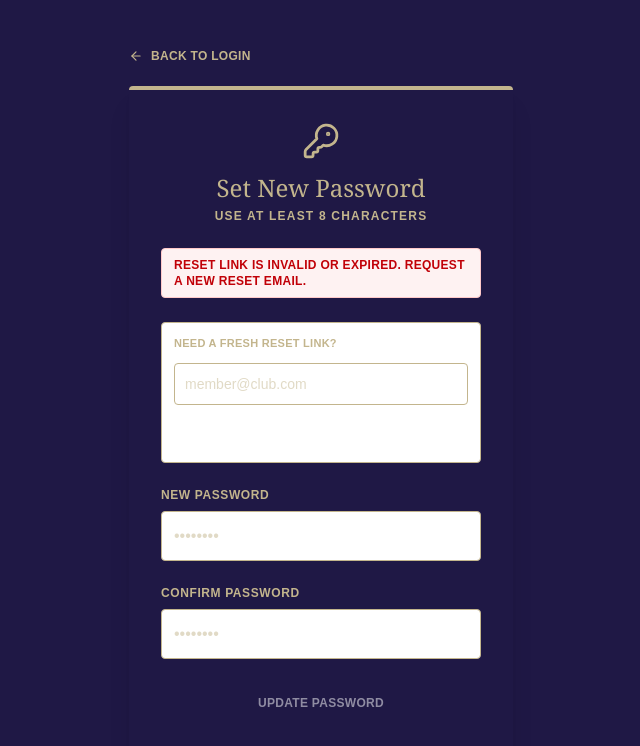
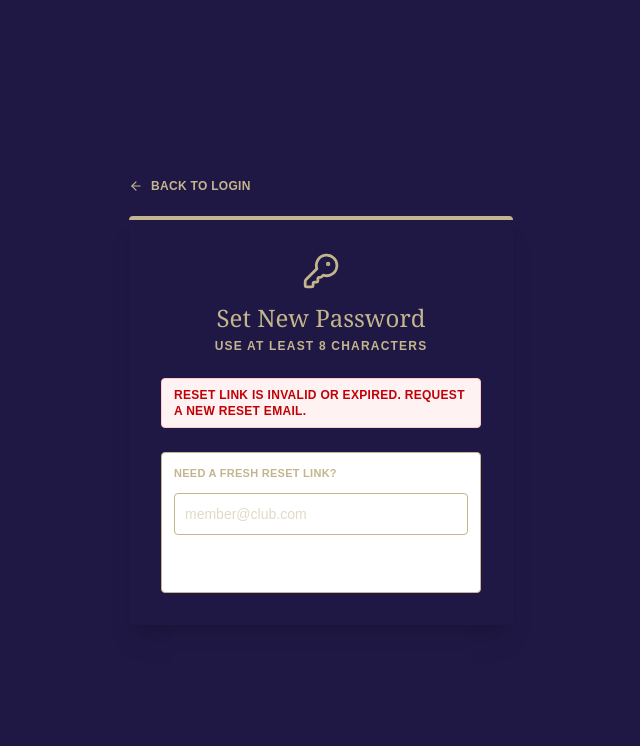
Before and after one commit to house7784/golf-trip-app, a Next.js app: page /login/reset-password in a window 1280 px wide. Shown: the top 746 px of the page, without its empty margins (319-959 px from the left). Built offline with nearby package versions, Linux system fonts and the light colour scheme; no server answers.

Commit message:
feat: refactor reset password form structure and improve success message handling

```diff
--- a/app/login/reset-password/page.tsx
+++ b/app/login/reset-password/page.tsx
@@ -162,7 +162,7 @@ function ResetPasswordContent() {
         </Link>
       </div>
 
-      <form onSubmit={handleSubmit} className="w-full max-w-sm bg-club-paper p-8 rounded-sm shadow-xl border-t-4 border-club-gold space-y-6">
+      <div className="w-full max-w-sm bg-club-paper p-8 rounded-sm shadow-xl border-t-4 border-club-gold space-y-6">
         <div className="text-center">
           <div className="flex justify-center mb-3 text-club-gold">
             <KeyRound size={38} strokeWidth={1.75} />
@@ -179,7 +179,7 @@ function ResetPasswordContent() {
           </div>
         )}
 
-        {!ready && (
+        {!ready ? (
           <div className="rounded-sm border border-club-gold/30 bg-white px-3 py-3 space-y-3">
             <p className="text-[11px] font-bold uppercase tracking-wide text-club-navy/80">
               Need a fresh reset link?
@@ -206,8 +206,8 @@ function ResetPasswordContent() {
               <p className="text-[11px] font-semibold text-club-navy/80">{resendStatus}</p>
             )}
           </div>
-        )}
-
+        ) : (
+          <form onSubmit={handleSubmit} className="space-y-6">
             {success && (
               <div className="rounded-sm border border-green-200 bg-green-50 text-green-700 px-3 py-2 text-xs font-bold uppercase tracking-wide">
                 {success}
@@ -227,7 +227,7 @@ function ResetPasswordContent() {
                 onChange={(e) => setPassword(e.target.value)}
                 placeholder="••••••••"
                 className="w-full bg-white border border-club-gold/40 p-3 rounded-sm focus:outline-none focus:border-club-navy transition-colors"
-            disabled={!ready || isSubmitting}
+                disabled={isSubmitting}
               />
             </div>
 
@@ -244,18 +244,20 @@ function ResetPasswordContent() {
                 onChange={(e) => setConfirmPassword(e.target.value)}
                 placeholder="••••••••"
                 className="w-full bg-white border border-club-gold/40 p-3 rounded-sm focus:outline-none focus:border-club-navy transition-colors"
-            disabled={!ready || isSubmitting}
+                disabled={isSubmitting}
               />
             </div>
 
             <button
               type="submit"
-          disabled={!ready || isSubmitting}
+              disabled={isSubmitting}
               className="w-full bg-club-navy text-white py-3 px-4 rounded-sm hover:bg-opacity-90 uppercase tracking-wide text-xs font-bold transition-all disabled:opacity-50"
             >
               {isSubmitting ? 'Updating...' : 'Update Password'}
             </button>
           </form>
+        )}
+      </div>
     </main>
   )
 }
```
Lines whose indentation alone changed are shown as unchanged.
